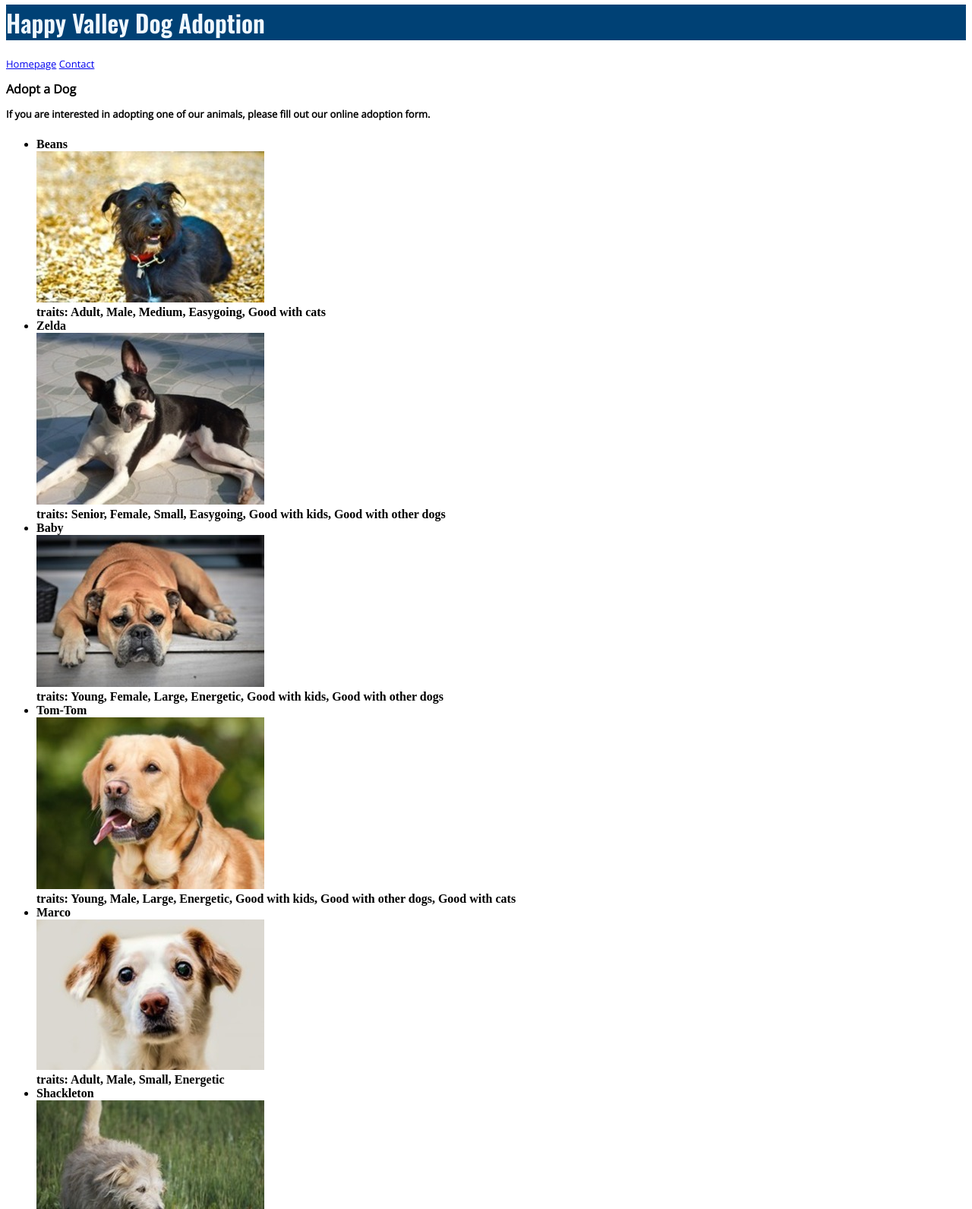
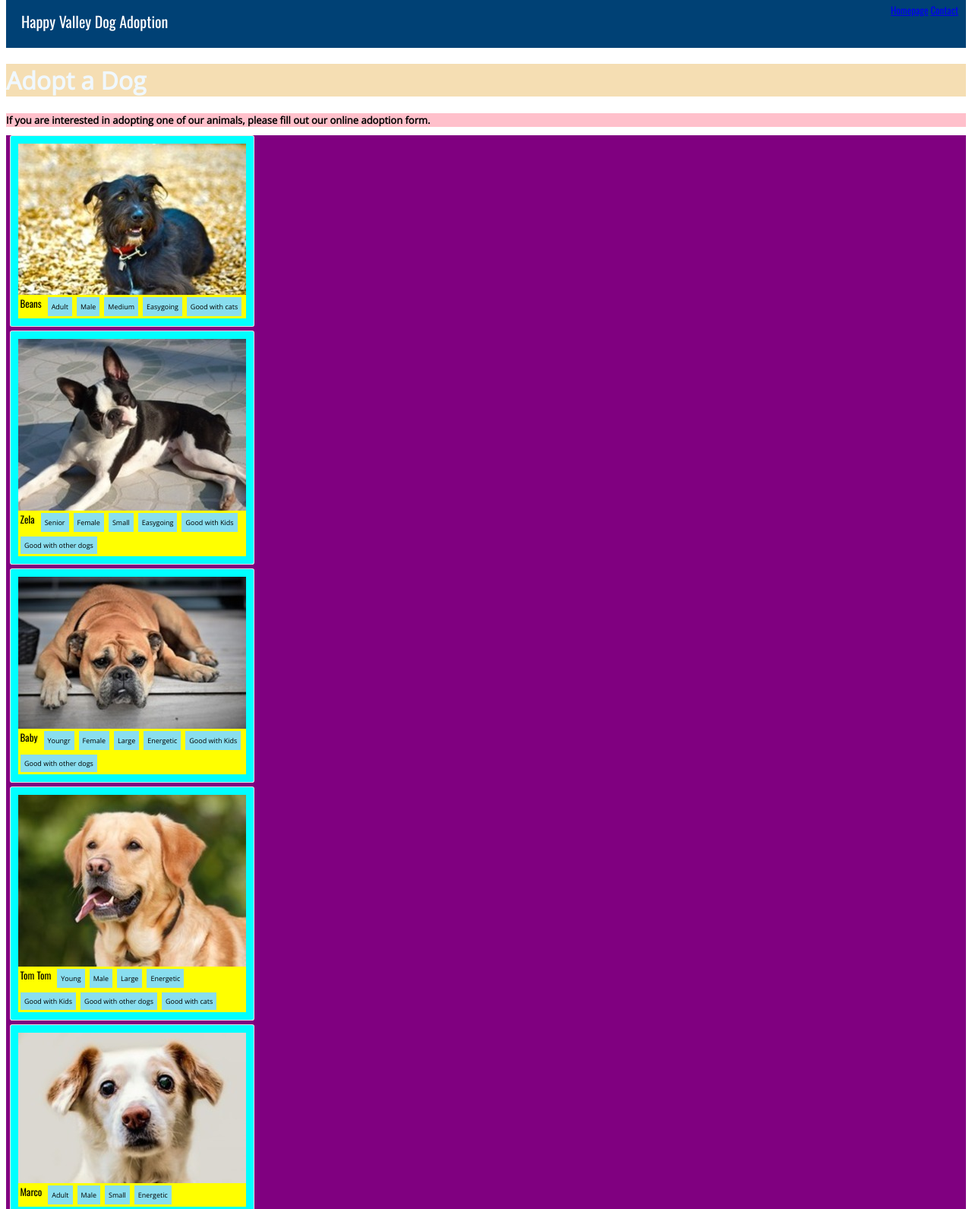
Before and after one commit to Momentum-Team-18/css-dog-adoption-website-annamaynard, a plain HTML site: page adopt.html in a window 1280 px wide. Shown: the part 15-1606 px from the top of the page at 76% size. Drawn offline with nearby package versions, Linux system fonts and the light colour scheme.

Commit message:
dog content

```diff
--- a/adopt.html
+++ b/adopt.html
@@ -10,65 +10,144 @@
 </head>
 
 <body>
-    <header>
-    <h1>Happy Valley Dog Adoption</h1>
+    <header class="header">
+        <div class="header">Happy Valley Dog Adoption</div>
         <nav class="header-links">
             <a href="index.html">Homepage</a>
             <a href="contact.html">Contact</a>
         </nav>
+
     </header>
 
-        <h2>Adopt a Dog</h2>
-            <h3>If you are interested in adopting one of our animals, please fill out our online adoption form.</h3>
 
-        <h4>
-            <ul>
-                <li>Beans <br />
-                    <img src="images/beans.jpg" alt="A black-and-white shaggy dog"> <br>
-                    traits: Adult, Male, Medium, Easygoing, Good with cats
-                </li>
-                <li>Zelda<br>
-                    <img src="images/boston-terrier.jpg" alt="boston-terrier"><br>
-                    traits: Senior, Female, Small, Easygoing, Good with kids, Good with other dogs
-                </li>
-                <li>Baby <br>
-                    <img src="images/boxer.jpg" alt="A brown boxer"> <br>
-                    traits: Young, Female, Large, Energetic, Good with kids, Good with other dogs
-                </li>
-                <li>Tom-Tom <br>
-                    <img src="images/golden-lab.jpg" alt="A golden Lab"> <br>
-                    traits: Young, Male, Large, Energetic, Good with kids, Good with other dogs, Good with cats
-                </li>
-                <li>Marco <br>
-                    <img src="images/little-dog.jpg" alt="A little fuzzy dog"><br>
-                    traits: Adult, Male, Small, Energetic
-                </li>
-                <li>Shackleton <br>
-                    <img src="images/old-shaggy.jpg" alt="A shaggy white dog"> <br>
-                    traits: Adult, Male, Medium, Easygoing, Energetic, Good with kids, Good with other dogs, Good with
-                    cats
-                </li>
-                <li>Midge <br>
+    <main>
+        <h1>Adopt a Dog</h1>
+        <h2>If you are interested in adopting one of our animals, please fill out our online adoption form.</h2>
 
-                    <img src="images/shih-tzu.jpg" alt="A Shih-Tzu"> <br>
-                    traits: Adult, Female, Small, Easygoing, Good with kids
-                </li>
-                <li>Ladybird <br>
+        <div class="dog-list">
 
-                    <img src="images/young-bulldog.jpg" alt="A silly Boxer" <br>
-                    traits: Young, Female, Large, Easygoing, Energetic, Good with kids, Good with other dogs, Good with
-                    cats
-                </li>
-                <li>Mina <br>
 
-                    <img src="images/young-peppy.jpg" alt="A young brown and white dog"> <br>
-                    traits: Puppy, Female, Medium, Energetic, Good with kids, Good with other dogs, Good with cats
-                </li>
-                </li>
-                </ol>
-            </ul>
-        </h4>
-    </nav>
+            <div class="dog-card">
+                <div class="bubbles">
+                    <img src="images/beans.jpg" alt="A black-and-white shaggy dog">
+                    <div class="name">Beans</div>
+                    <span class="traits">Adult</span>
+                    <span class="traits">Male</span>
+                    <span class="traits">Medium</span>
+                    <span class="traits">Easygoing</span>
+                    <span class="traits">Good with cats</span>
+                </div>
+            </div>
+
+
+            <div class="dog-card">
+                <div class="bubbles">
+                    <img src="images/boston-terrier.jpg" alt="boston-terrier">
+                    <div class="name">Zela</div>
+                    <span class="traits">Senior</span>
+                    <span class="traits">Female</span>
+                    <span class="traits">Small</span>
+                    <span class="traits">Easygoing</span>
+                    <span class="traits">Good with Kids</span>
+                    <span class="traits">Good with other dogs</span>
+                </div>
+            </div>
+
+
+            <div class="dog-card">
+                <div class="bubbles">
+                    <img src="images/boxer.jpg" alt="A brown boxer">
+                    <div class="name">Baby</div>
+                    <span class="traits">Youngr</span>
+                    <span class="traits">Female</span>
+                    <span class="traits">Large</span>
+                    <span class="traits">Energetic</span>
+                    <span class="traits">Good with Kids</span>
+                    <span class="traits">Good with other dogs</span>
+                </div>
+            </div>
+
+            <div class="dog-card">
+                <div class="bubbles">
+                    <img src="images/golden-lab.jpg" alt="A golden Lab">
+                    <div class="name">Tom Tom</div>
+                    <span class="traits">Young</span>
+                    <span class="traits">Male</span>
+                    <span class="traits">Large</span>
+                    <span class="traits">Energetic</span>
+                    <span class="traits">Good with Kids</span>
+                    <span class="traits">Good with other dogs</span>
+                    <span class="traits">Good with cats</span>
+                </div>
+            </div>
+
+            <div class="dog-card">
+                <div class="bubbles">
+                    <img src="images/little-dog.jpg" alt="A little fuzzy dog">
+                    <div class="name">Marco</div>
+                    <span class="traits">Adult</span>
+                    <span class="traits">Male</span>
+                    <span class="traits">Small</span>
+                    <span class="traits">Energetic</span>
+                </div>
+            </div>
+
+
+            <div class="dog-card">
+                <div class="bubbles">
+                    <img src="images/old-shaggy.jpg" alt="A shaggy white dog">
+                    <div class="name">Shackelton</div>
+                    <span class="traits">Adult</span>
+                    <span class="traits">Male</span>
+                    <span class="traits">Medium</span>
+                    <span class="traits">Easygoing</span>
+                    <span class="traits">Good with kids</span>
+                    <span class="traits">Good with other dogs</span>
+                    <span class="traits">Good with cats</span>
+                </div>
+            </div>
+
+            <div class="dog-card">
+                <div class="bubbles">
+                    <img src="images/shih-tzu.jpg" alt="A Shih-Tzu">
+                      <div class="name"> Midge</div>
+                    <span class="traits">Adult</span>
+                    <span class="traits">Female</span>
+                    <span class="traits">Small</span>
+                    <span class="traits">Easygoing</span>
+                    <span class="traits">Good with kids</span>
+                    </div>
+                </div>
+
+        <div class="dog-card">
+            <div class="bubbles">
+                <img src="images/young-bulldog.jpg" alt="A silly Boxer">
+                <div class="name">Ladybird</div>
+                <span class="traits">Young</span>
+                <span class="traits">Female</span>
+                <span class="traits">Large</span>
+                <span class="traits">Easygoing</span>
+                <span class="traits">Energetic</span>
+
+            </div>
+        </div>
+
+        <div class="dog-card">
+        <div class="bubbles">
+            <img src="images/young-peppy.jpg" alt="A young brown and white dog">
+            <div class="name">Mina</div>
+                <span class="traits">Puppy</span>
+                <span class="traits">Female</span>
+                <span class="traits">Medium</span>
+                <span class="traits">Good with kids</span>
+                <span class="traits">Good with other dogs</span>
+                <span class="traits">Good with cats</span>
+        </div>
+        </div>
+      </div>
+    </main>
+
+
 
 
     <h2>Apply for Adoption</h2>
--- a/styles.css
+++ b/styles.css
@@ -1,32 +1,51 @@
 @import url("https://fonts.googleapis.com/css2?family=Open+Sans&family=Oswald:wght@400;600&display=swap");
 
-h1 {
+
+.header{
   background-color: #004175;
   font-family: Oswald, Georgia, "Times New Roman", Times, serif;
+  font-size:  20px;
+  color: white;
+  padding: 10px;
+  margin: 0;
+  display: flex;
+  display: row;
+  justify-content:space-between
+}
+
+.header-links {
+  color: white;
+  background-color:#004175
+  font-family:'Open Sans';
+  font-size: small;
+  align-items:right;
+}
+//*different headers for each page*//
+
+main {
+  margin: 1px 10px;
+  padding: 10px 50px;
+  family: "Open Sans";
+  font-size: x-small;
+  background-color: antiquewhite;
+  /* border: 10 50 50 10; */
+
+}
+
+h1 {
+  background-color: wheat;
+  font-family: 'Open Sans';
   font-weight: 600;
   color: aliceblue;
   padding: 50;
 }
 
-.header-links {
-  color: white;
+h2 {
   font-family: "Open Sans";
   font-size: small;
-}
-
-main {
-  margin: 1px 10px;
-  padding: 10px 50px;
-  font-family: "Open Sans";
-  font-size: smaller;
-  /* border: 10 50 50 10; */
-}
-
-h2 {
-  font-family: "Open Sans";
-  font-size: medium;
   text-align: left;
   margin: 40;
+  background-color: pink;
 }
 
 h3 {
@@ -35,8 +54,56 @@ h3 {
   text-align: left;
 }
 
-.contact-text {
-  /*Happy Valley Shelter is located at
-      Hours*/
-  font-size: large;
+.dog-list {
+  border: black;
+flex-wrap: wrap;
+ justify-content: center;
+ flex-direction: column;
+  background-color: purple;
+  border: black 10px;
 }
+
+
+.dog-card {
+  display: flex;
+  flex: wrap;
+  background-color: aqua;
+  padding: 10px;
+  margin: 5px;
+  border: 1px solid;
+  border-radius: 2%;
+  width: 300px;
+  border-color: #ebe8e5;
+  border-radius: 1%;
+}
+
+.name{
+  font-family: Oswald;
+  font-size: small;
+  padding: 0px;
+  margin: 1px 5px 10px 2.5px;
+  display: flex;}
+
+  .bubbles {
+    display: flex;
+    flex-wrap: wrap;
+    justify-content: left;
+    background-color: yellow;
+  }
+
+  .traits {
+    font-family: 'open sans';
+    font-size: xx-small;
+    background-color: #89DEEF;
+    padding: 5px;
+    margin: 3px;
+    place-content: center;
+  }
+
+
+
+  .contact-text {
+    font-size: large;
+    /*Happy Valley Shelter is located at
+        Hours*/
+  }
```
Also changed, not shown: index.html (+2 -0 lines). Lines whose indentation alone changed are shown as unchanged.
